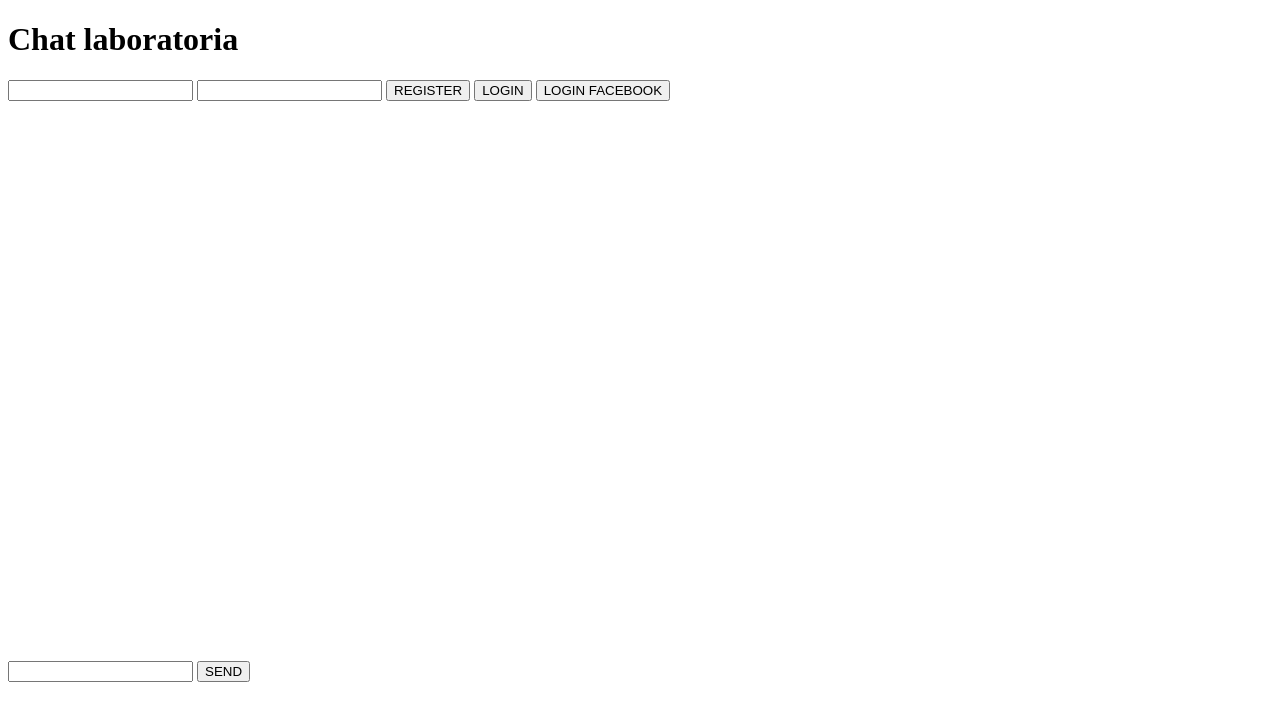
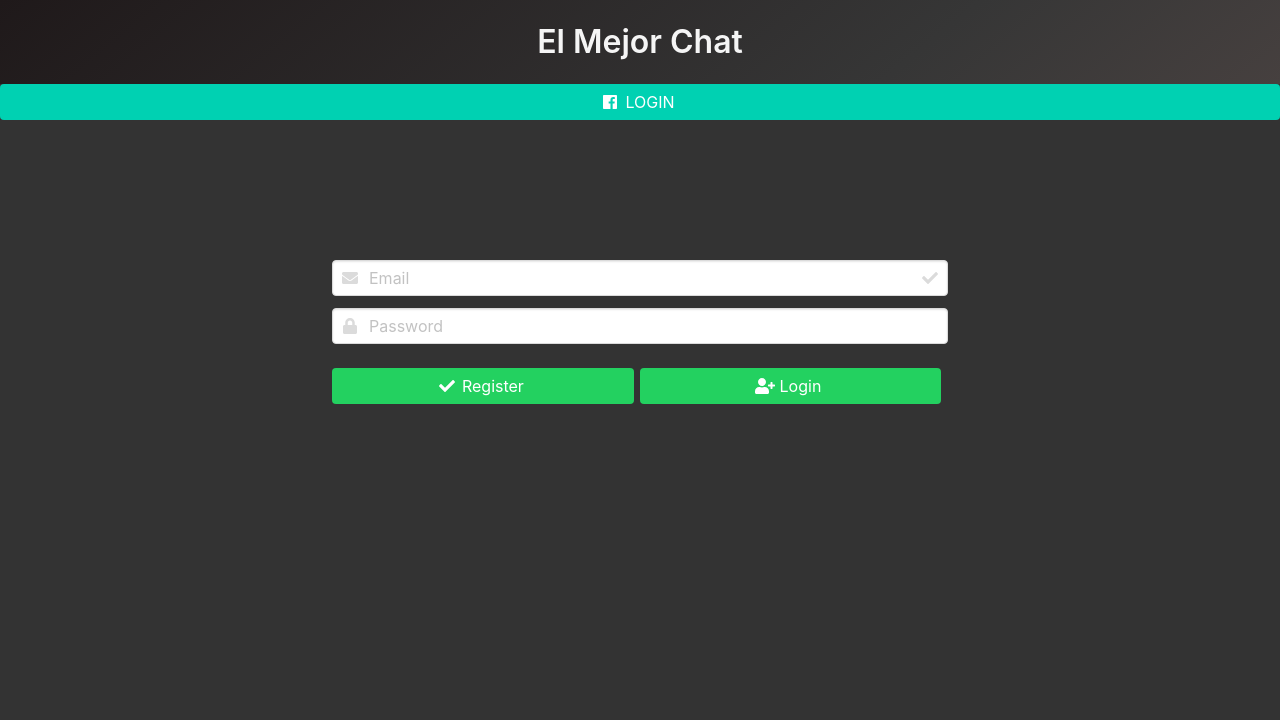
Before and after one commit to cindylopez1814/ChatLaboratoria, a plain HTML site: page index.html in a window 1280 px wide. Drawn offline with nearby package versions, Linux system fonts and the light colour scheme; no server answers.

Commit message:
estilo al chat

```diff
--- a/assets/app.js
+++ b/assets/app.js
@@ -4,11 +4,13 @@ window.onload = ()=>{
           //Si estamos logueados
           loggedOut.style.display = "none";
           loggedIn.style.display = "block";
+          messageSection.style.display = "block";
           console.log("User > "+JSON.stringify(user));
       }else{
           //No estamos logueados
           loggedOut.style.display = "block";
           loggedIn.style.display = "none";
+          messageSection.style.display = "none";
       }
   });
 
@@ -25,8 +27,8 @@ window.onload = ()=>{
     .limitToLast(1)
     .on('child_added', (newMessage) => {
         messageContainer.innerHTML += `
-          <p>Nombre: ${newMessage.val().creatorName}</p>
-          <p>${newMessage.val().text}</p>
+          <p class="messageUser">${newMessage.val().creatorName}</p>
+          <p class="textMessage">Dice: ${newMessage.val().text}</p>
         `;
     });
 };
--- a/assets/style.css
+++ b/assets/style.css
@@ -1,3 +1,49 @@
+h1{
+  text-align: center;
+}
+.register{
+  padding: 0%;
+}
+.inputRegister{
+  margin-top: 10%;
+}
+#messageSection{
+  padding: 1%;
+  background-color: #8a8787;
+}
+.messageUser{
+  color: turquoise;
+}
+.textMessage{
+  color: azure;
+}
 #messageContainer{
-  height: 70vh;
+  padding: 2%;
+  height: 40vh;
+  border: 1px whitesmoke solid;
+  padding: 1%;
+  margin-bottom: 0%
 }
+.send{
+  margin: 0%;
+}
+.textarea{
+  border: 3px whitesmoke solid;;
+  background-color: #8a8787;
+  color: white;
+  margin-bottom: 0%
+}
+#loginContainer{
+  margin-bottom: 0%;
+}
+body{
+  background-color: #333333;
+  height: 100vh;
+}
+#login{
+  width: 49%;
+  margin-left: 0.2%
+}
+#register{
+  width: 49%;
+}
--- a/index.html
+++ b/index.html
@@ -4,31 +4,100 @@
   <meta charset="UTF-8">
   <meta name="viewport" content="width=device-width, initial-scale=1.0">
   <meta http-equiv="X-UA-Compatible" content="ie=edge">
+  <link rel="stylesheet" href="https://cdnjs.cloudflare.com/ajax/libs/bulma/0.7.1/css/bulma.min.css">
   <link rel="stylesheet" href="assets/style.css">
-  <title>Document</title>
+  <title>El Mejor Chat</title>
 </head>
 <body>
-  <h1>Chat laboratoria</h1>
-        <div id="loginContainer">
-            <div id="loggedIn">
-                <p id="username"></p>
-                <input id="logOutButton" onclick="logout()" type="button" value="LOG OUT">
-            </div>
-            <div id="loggedOut">
-                <input id="email" type="email">
-                <input id="password" type="password">
-                <input id="register" onclick="register()" type="button" value="REGISTER">
-                <input id="login" onclick="login()" type="button" value="LOGIN">
-                <input id="loginFacebook" onclick="loginFacebook()" type="button" value="LOGIN FACEBOOK">
-            </div>
+  <section class="hero is-small is-dark is-bold">
+    <div class="hero-body">
+      <div class="container">
+        <h1 class="title">
+          El Mejor Chat
+        </h1>
+      </div>
+  </div>
+  </section>
+
+  <div class="field" id="loginContainer">
+    <div id="loggedIn">
+      <p id="username"></p>
+      <a id="logOutButton" onclick="logout()" class="button is-success is-fullwidth">
+        <span class="icon is-left">
+            <i class="fas fa-sign-out-alt"></i>
+        </span>
+        <span>LOG OUT</span>
+      </a>
+    </div>
+    <section class="section register" id="loggedOut">
+      <a class="button is-primary is-fullwidth" id="loginFacebook" onclick="loginFacebook()">
+        <span class="icon">
+          <i class="fab fa-facebook"></i>
+        </span>
+        <span>LOGIN</span>
+      </a>
+      <div class="column is-half is-offset-one-quarter inputRegister">
+        <div class="field">
+          <p class="control has-icons-left has-icons-right" id="">
+            <input class="input" type="email" placeholder="Email" id="email">
+            <span class="icon is-small is-left">
+              <i class="fas fa-envelope"></i>
+            </span>
+            <span class="icon is-small is-right">
+              <i class="fas fa-check"></i>
+            </span>
+          </p>
         </div>
-  <div>
-    <div id="messageContainer">
+        <div class="field">
+          <p class="control has-icons-left">
+            <input class="input" type="password" placeholder="Password" id="password">
+            <span class="icon is-small is-left">
+              <i class="fas fa-lock"></i>
+            </span>
+          </p>
+        </div>
+      </div>
+      <div class="column is-half is-offset-one-quarter buttonInit">
+        <a class="button is-success" id="register" onclick="register()">
+            <span class="icon is-small">
+              <i class="fas fa-check"></i>
+            </span>
+            <span>Register</span>
+        </a>
+        <a class="button is-success" id="login" onclick="login()">
+            <span class="icon is-small">
+                <i class="fas fa-user-plus"></i>
+            </span>
+            <span>Login</span>
+        </a>
+      </div>
+    </section>
+  </div>
 
-    </div>
-    <input id="messageArea" type="text">
-    <input id="sendButton" type="button" value="SEND" onclick="sendMessage()">
-  </div>
+  <article class="media" id="messageSection">
+      <figure class="media-left">
+        <p class="image is-96x96">
+          <img src="https://bulma.io/images/placeholders/128x128.png">
+        </p>
+      </figure>
+      <div id="messageContainer">
+      </div>
+      <div class="media-content" >
+        <div class="field">
+          <p class="control">
+            <textarea class="textarea" placeholder="Mensaje..." id="messageArea"></textarea>
+          </p>
+        </div>
+      </div>
+      <a class="button is-dark is-fullwidth" id="sendButton" onclick="sendMessage()">
+        <span class="icon is-left">
+            <i class="fab fa-telegram-plane"></i>
+        </span>
+        <span>SEND</span>
+        </a>
+    </article>
+
+
   <script src="https://www.gstatic.com/firebasejs/5.2.0/firebase.js"></script>
   <script>
     // Initialize Firebase
@@ -42,6 +111,7 @@
     };
     firebase.initializeApp(config);
   </script>
+  <script defer src="https://use.fontawesome.com/releases/v5.1.0/js/all.js"></script>
   <script src="assets/app.js"></script>
 </body>
 </html>
```
